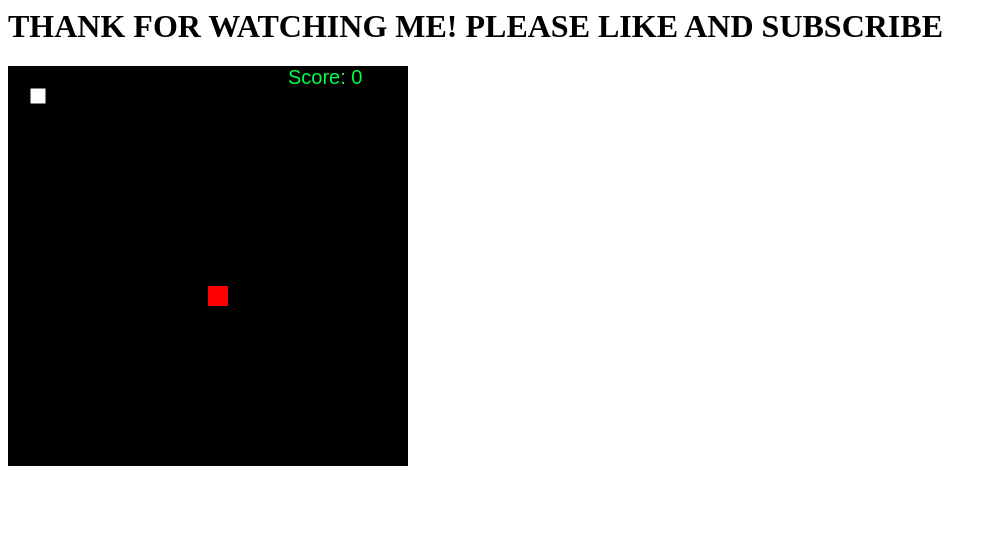
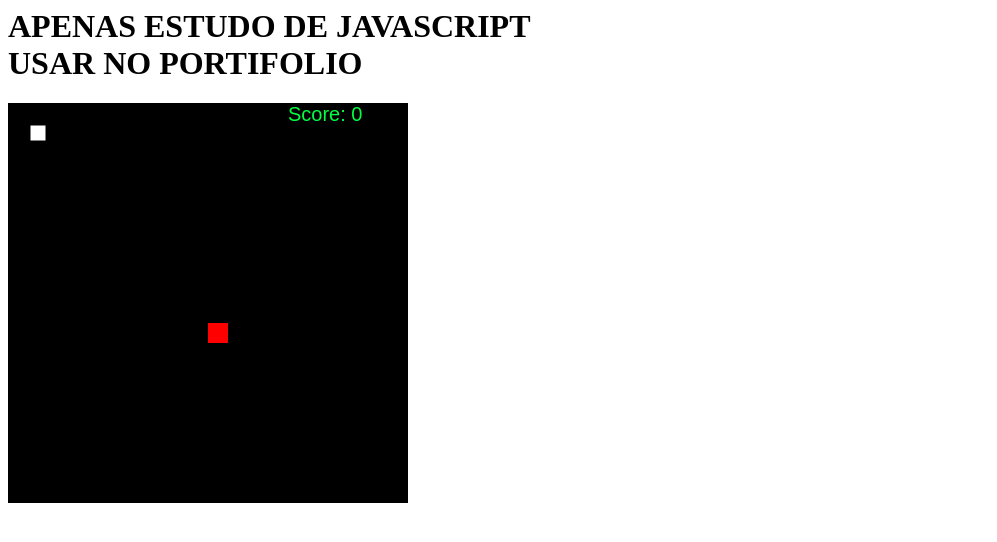
Before and after one commit to IcaroWuandson/snake-game-, a website: page snake.html in a window 1280 px wide. Shown: the whole page, without its empty margins (0-997 px from the left). Drawn offline with Linux system fonts and the light colour scheme.

Commit message:
Add files via upload

```diff
--- a/snake.html
+++ b/snake.html
@@ -4,7 +4,7 @@
     </head>
 
     <body>
-        <h1> THANK FOR WATCHING ME! PLEASE LIKE AND SUBSCRIBE</h1>
+        <h1> APENAS ESTUDO DE JAVASCRIPT <br> USAR NO PORTIFOLIO </h1>
         <canvas id="canvas" width="400" height="400"></canvas>
         <script src="game.js"></script>
     </body>
```
Also changed, not shown: README.md.
